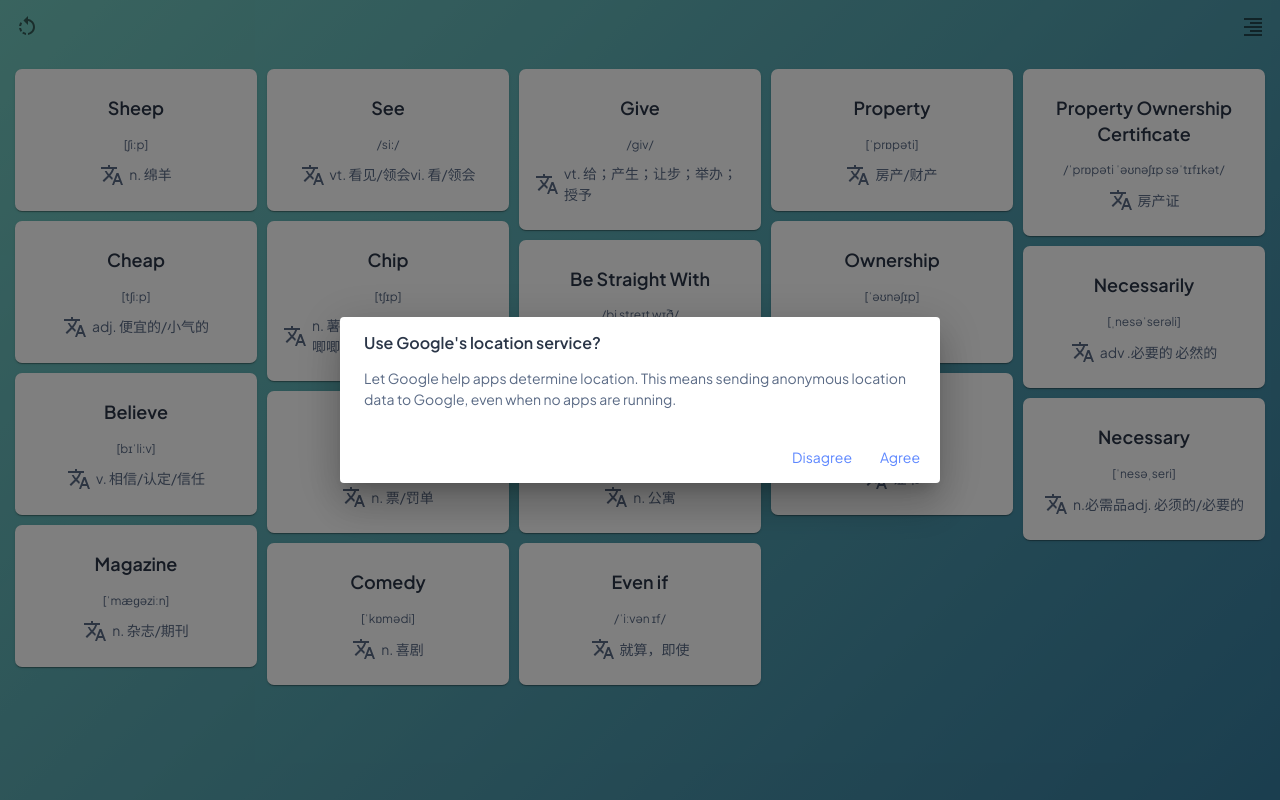
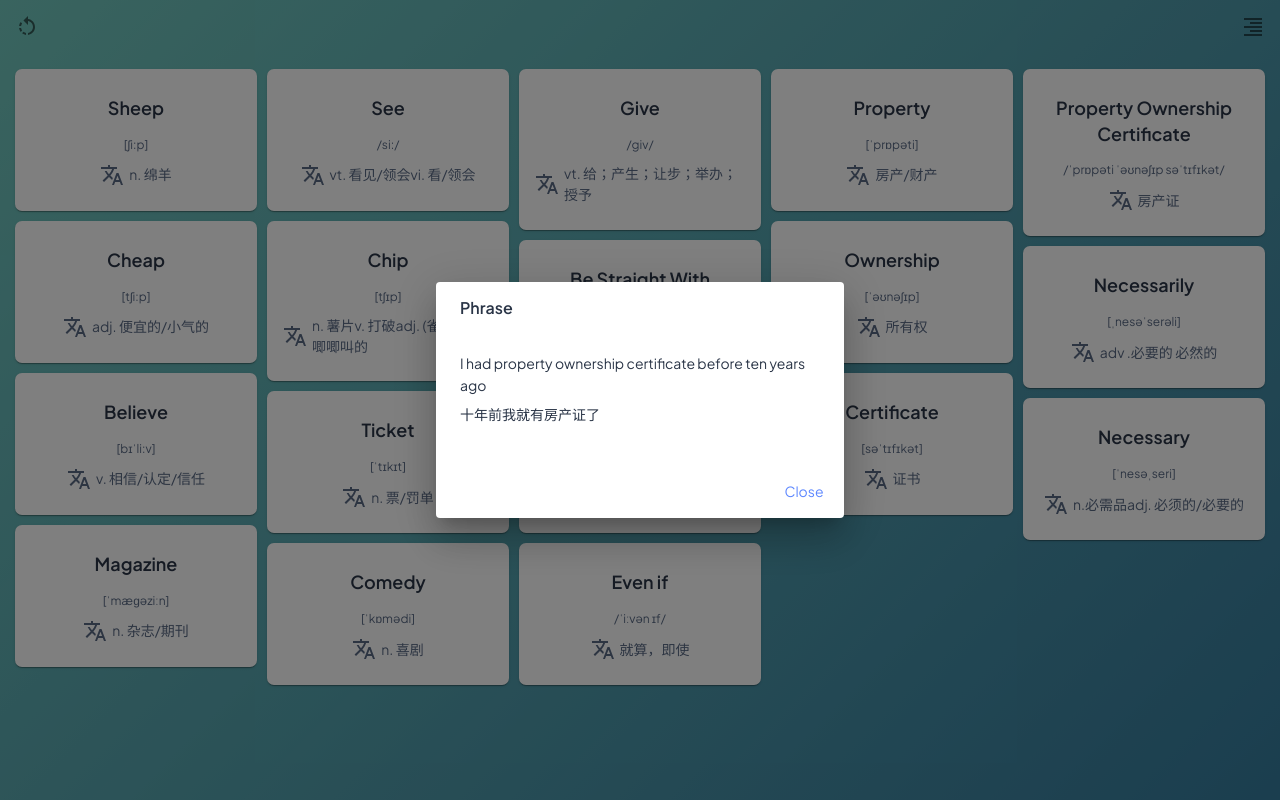
Before and after one commit to sarbia-offical/ELL, a Next.js app: page /course in a window 1280 px wide. Both pictures are taken after a click on the element 1144 px from the left and 152 px from the top of the page. Built offline with nearby package versions, Linux system fonts and the light colour scheme.

Commit message:
feat: "update ui"

```diff
--- a/src/app/(DashboardLayout)/course/page.tsx
+++ b/src/app/(DashboardLayout)/course/page.tsx
@@ -5,7 +5,22 @@ import { firstLesson } from "../../owner/firstLesson";
 import { secondLesson } from "../../owner/secondLesson";
 import { thirdLesson } from "../../owner/thirdLesson";
 import { IWordInfo } from "@/app/owner/enum";
-import { Card, CardContent, Typography, Box, Dialog, DialogTitle, DialogContent, DialogContentText, DialogActions, Button } from "@mui/material";
+import {
+  Card,
+  CardContent,
+  Typography,
+  Box,
+  Dialog,
+  DialogTitle,
+  DialogContent,
+  DialogContentText,
+  DialogActions,
+  Button,
+  List,
+  ListItem,
+  IconButton,
+  ListItemText,
+} from "@mui/material";
 import { IPhraseItem, WaterFall, WaterFallItem } from "@/components";
 import { Translate } from "@mui/icons-material";
 import styles from "./page.module.scss";
@@ -19,19 +34,43 @@ const RenderPhraseListDialog = (props: IRenderPhraseList) => {
     <Dialog
       open={props.open}
       keepMounted
-      onClose={() => { props.handleClose && props.handleClose(false) }}
+      onClose={() => {
+        props.handleClose && props.handleClose(false);
+      }}
       aria-describedby="alert-dialog-slide-description"
     >
-      <DialogTitle>{"Use Google's location service?"}</DialogTitle>
+      <DialogTitle>Phrase</DialogTitle>
       <DialogContent>
-        <DialogContentText id="alert-dialog-slide-description">
-          Let Google help apps determine location. This means sending anonymous
-          location data to Google, even when no apps are running.
-        </DialogContentText>
+        <List
+          sx={{ width: "100%", maxWidth: 360, bgcolor: "background.paper" }}
+        >
+          {props.detail.map((item: IPhraseItem, index: number) => (
+            <ListItem
+              key={index}
+              disableGutters
+              sx={{
+                flexDirection: 'column',
+                alignItems: 'flex-start'
+              }}
+            >
+              <ListItemText>
+                { item.originText }
+              </ListItemText>
+              <ListItemText>
+                { item.translate }
+              </ListItemText>
+            </ListItem>
+          ))}
+        </List>
       </DialogContent>
       <DialogActions>
-        <Button onClick={() => { props.handleClose && props.handleClose(false) }}>Disagree</Button>
-        <Button onClick={() => { props.handleClose && props.handleClose(false) }}>Agree</Button>
+        <Button
+          onClick={() => {
+            props.handleClose && props.handleClose(false);
+          }}
+        >
+          Close
+        </Button>
       </DialogActions>
     </Dialog>
   );
@@ -58,7 +97,7 @@ const RenderWordDetail = (props: IRenderWordDetail) => {
       <CardContent
         component="div"
         onClick={() => {
-          props.handleOpen(phraseList)
+          props.handleOpen(phraseList);
         }}
       >
         <div className={styles["detail-content-body"]}>
@@ -94,7 +133,10 @@ const RenderWordDetail = (props: IRenderWordDetail) => {
   );
 };
 
-const renderWaterFallItem = (wordList: Array<Array<IWordInfo>>, handleOpen: (phraseList: Array<IPhraseItem>) => void) => {
+const renderWaterFallItem = (
+  wordList: Array<Array<IWordInfo>>,
+  handleOpen: (phraseList: Array<IPhraseItem>) => void
+) => {
   const Component = () => {
     const words: Array<IWordInfo> = wordList.flat();
     return (
@@ -125,11 +167,11 @@ const Course = () => {
   const id: number = (searchParams.get("id") as unknown as number) || 0;
   const lessons = [firstLesson, secondLesson, thirdLesson];
   const [isClose, setIsClose] = useState<boolean>(false);
-
+  const [phrases, setPhrases] = useState<Array<IPhraseItem>>([]);
   const handleOpen = (phraseList: Array<IPhraseItem>) => {
-    console.log('phraseList', phraseList);
     setIsClose(true);
-  }
+    setPhrases(phraseList);
+  };
 
   const TestWaterFall = WaterFall(
     renderWaterFallItem(lessons[id] ? lessons[id].wordList : [], handleOpen)
@@ -137,7 +179,13 @@ const Course = () => {
   return (
     <div className={styles["main"]}>
       <TestWaterFall />
-      <RenderPhraseListDialog open={isClose} handleClose={() => { setIsClose(false) }} detail={[]}/>
+      <RenderPhraseListDialog
+        open={isClose}
+        handleClose={() => {
+          setIsClose(false);
+        }}
+        detail={phrases}
+      />
     </div>
   );
 };
--- a/src/app/(DashboardLayout)/layout.tsx
+++ b/src/app/(DashboardLayout)/layout.tsx
@@ -10,7 +10,6 @@ export default function RootLayout({
 }) {
   const router = useRouter();
   const goBack = () => {
-    console.log('window.history.length ', window.history.length );
     router.back();
   }
   return (
--- a/src/app/lesson/secondLesson/page.tsx
+++ b/src/app/lesson/secondLesson/page.tsx
@@ -556,12 +556,6 @@ export default function Home() {
     },
   ]);
 
-  useEffect(() => {
-    console.log('thirdLessonExtraInfo', thirdLessonExtraInfo);
-    console.log('fourthLessonExtraInfo', fourthLessonExtraInfo);
-    console.log('secondLessonSwaggy', secondLessonSwaggy);
-  }, [thirdLessonExtraInfo,fourthLessonExtraInfo,secondLessonSwaggy])
-
   return (
     <main className={styles.main}>
       {PartOfSpeechComponent(partOfSpeech)}
```
Also changed, not shown: src/app/lesson/thirdLesson/page.tsx (+0 -10 lines).
